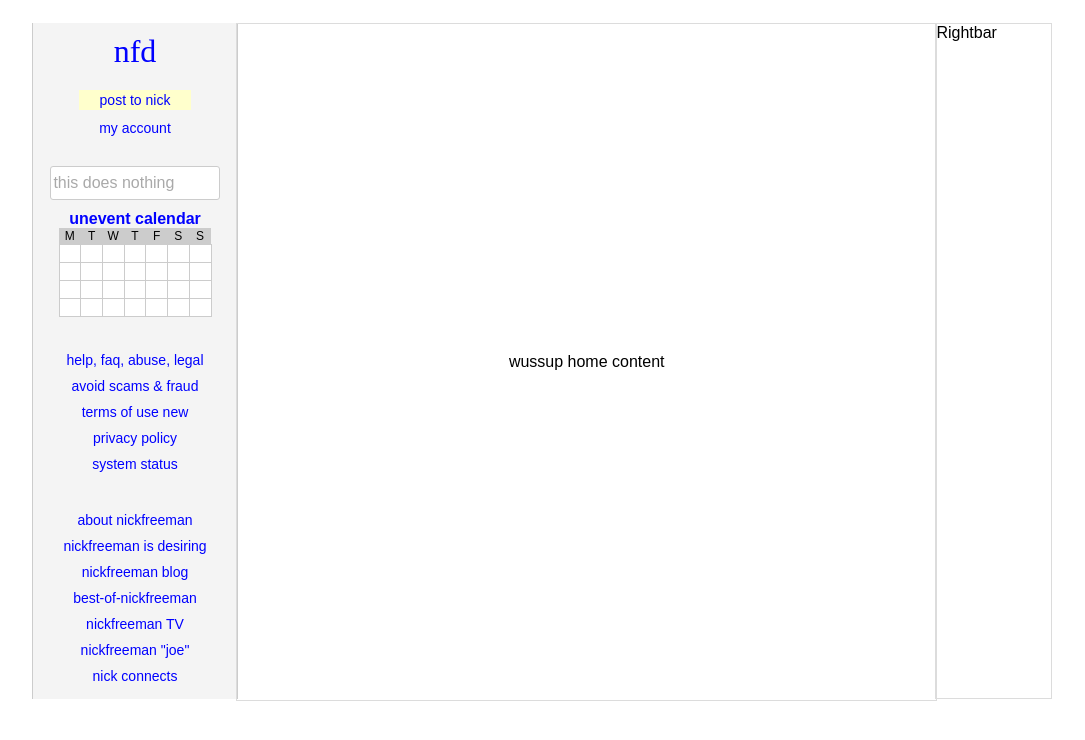
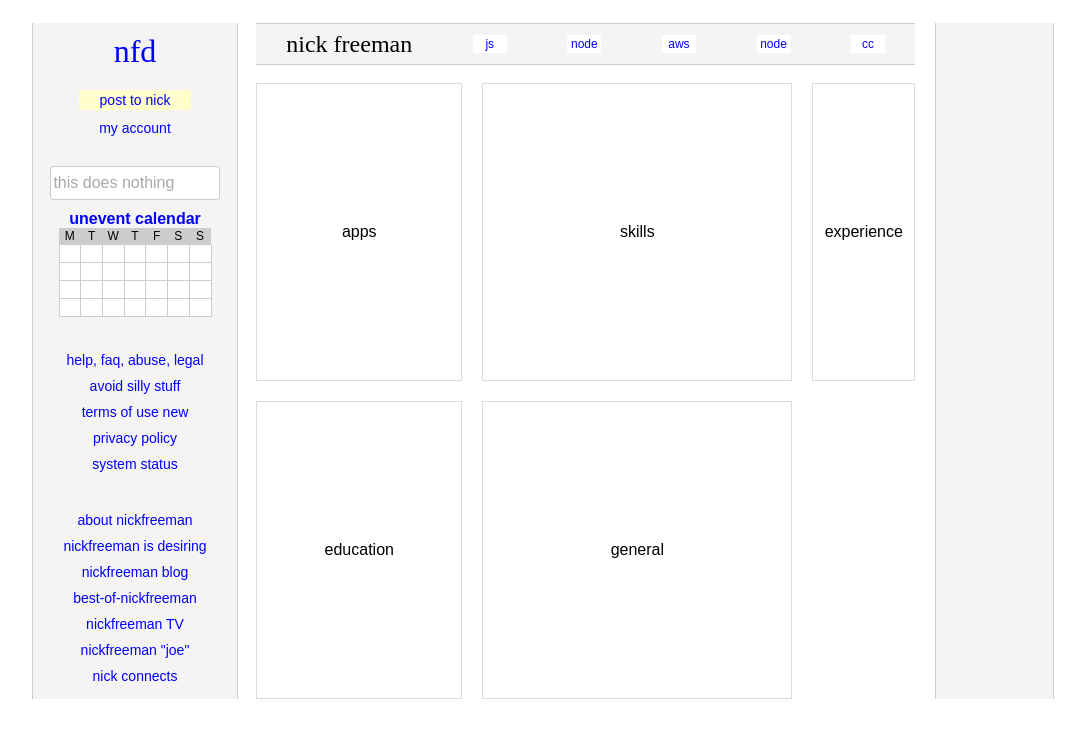
Before and after one commit to nickfreemandesign/nickfreeman.xyz, a React app: page / in a window 1280 px wide. Shown: the top 740 px of the page, without its empty margins (98-1183 px from the left). Built offline with nearby package versions, Linux system fonts and the light colour scheme.

Commit message:
main home content and title set up for mvp

```diff
--- a/src/components/Home.jsx
+++ b/src/components/Home.jsx
@@ -6,6 +6,7 @@ import { Router, Link } from "@reach/router"
 // import components
 import Leftbar from './Leftbar'
 import Rightbar from './Rightbar'
+import MainHomeView from './MainHomeView'
 
 const HomeContainer = styled.div`
   display: grid;
@@ -21,7 +22,6 @@ const HomeContent = styled.div`
   display: flex;
   justify-content: center;
   align-items: center;
-  border: 1px solid gainsboro;
 `;
 
 export default class Home extends React.Component {
@@ -35,7 +35,7 @@ export default class Home extends React.Component {
       <HomeContainer>
         <Leftbar/>
         <HomeContent>
-          wussup home content
+          <MainHomeView/>
         </HomeContent>
         <Rightbar/>
       </HomeContainer>
--- a/src/components/Leftbar.jsx
+++ b/src/components/Leftbar.jsx
@@ -13,11 +13,6 @@ const LeftbarContainer = styled.div`
     > div{
         margin: 10px auto;
         color: blue;
-        &:hover{
-            text-decoration: underline;
-            color: purple;
-            cursor: pointer;
-        }
     }
 `;
 
@@ -77,7 +72,7 @@ const Leftbar = (props) => {
             <UneventCal/>
             <LinkSection>
                 <div>help, faq, abuse, legal</div>
-                <div>avoid scams & fraud</div>
+                <div>avoid silly stuff</div>
                 <div>terms of use <span>new</span></div>
                 <div>privacy policy</div>
                 <div>system status</div>
--- /dev/null
+++ b/src/components/MainHomeView.jsx
@@ -0,0 +1,67 @@
+import React from 'react';
+import styled from 'styled-components';
+
+// import components
+import Section from './Section'
+
+const MHVContainer = styled.div`
+    height: 100%;
+    grid-gap: 20px;
+    padding: 0 20px;
+    width: 100%;
+    display: grid;
+    grid-template-rows: 40px 1fr;
+`;
+
+const Title = styled.div`
+    display: flex;
+    margin: auto;
+    height: 100%;
+    width: 100%;
+    font-family: "Times New Roman", Times, serif;
+    font-size: 1.5rem;
+    align-items: center;
+    background-color: rgb(244, 244, 244);
+    border-top: 1px solid rgb(204,204,204);
+    border-bottom: 1px solid rgb(204,204,204);
+    justify-content: space-around;
+    > div:not(:first-child) {
+        font-size: 12px;
+        background-color: white;
+        color: blue;
+        width: 30px;
+        text-align: center;
+        padding: 2px;
+        font-family: "Arial", sans-serif;
+    }
+`;
+
+const SectionContainer = styled.div`
+    display: grid;
+    grid-template-columns: 2fr 3fr 1fr;
+    grid-gap: 20px;
+`;
+
+const MainHomeView = (props) => {
+    return (
+        <MHVContainer>
+            <Title>
+                <div>nick freeman</div>
+                <div>js</div>
+                <div>node</div>
+                <div>aws</div>
+                <div>node</div>
+                <div>cc</div>
+            </Title>
+            <SectionContainer>
+                <Section name={'apps'}/>
+                <Section name={'skills'}/>
+                <Section name={'experience'}/>
+                <Section name={'education'}/>
+                <Section name={'general'}/>
+            </SectionContainer>
+        </MHVContainer>
+    )
+}
+
+module.exports = MainHomeView
--- a/src/components/Rightbar.jsx
+++ b/src/components/Rightbar.jsx
@@ -2,12 +2,26 @@ import React from 'react';
 import styled from 'styled-components';
 
 const RightbarContainer = styled.div`
-    border: 1px solid gainsboro;
+    width: 100%;
+    background-color: rgb(244, 244, 244);
+    border-left: 1px solid rgb(204,204,204);
+    border-right: 1px solid rgb(204,204,204);
+    text-align: center;
+    > div{
+        margin: 10px auto;
+        color: blue;
+        &:hover{
+            text-decoration: underline;
+            color: purple;
+            cursor: pointer;
+        }
+    }
 `
 
 const Rightbar = (props) => {
     return (
-        <RightbarContainer> Rightbar </RightbarContainer>
+        <RightbarContainer>
+        </RightbarContainer>
     )
 }
 
--- a/src/components/Section.jsx
+++ b/src/components/Section.jsx
@@ -0,0 +1,20 @@
+import React from 'react';
+import styled from 'styled-components';
+
+
+const SectionContainer = styled.div`
+    display: flex;
+    justify-content: center;
+    align-items: center;
+    border: 1px solid gainsboro;
+`;
+
+const Section = (props) => {
+    return (
+        <SectionContainer>
+            {props.name}
+        </SectionContainer>
+    )
+}
+
+module.exports = Section
```
Also changed, not shown: src/components/TitleRSidebar.jsx (deleted).
